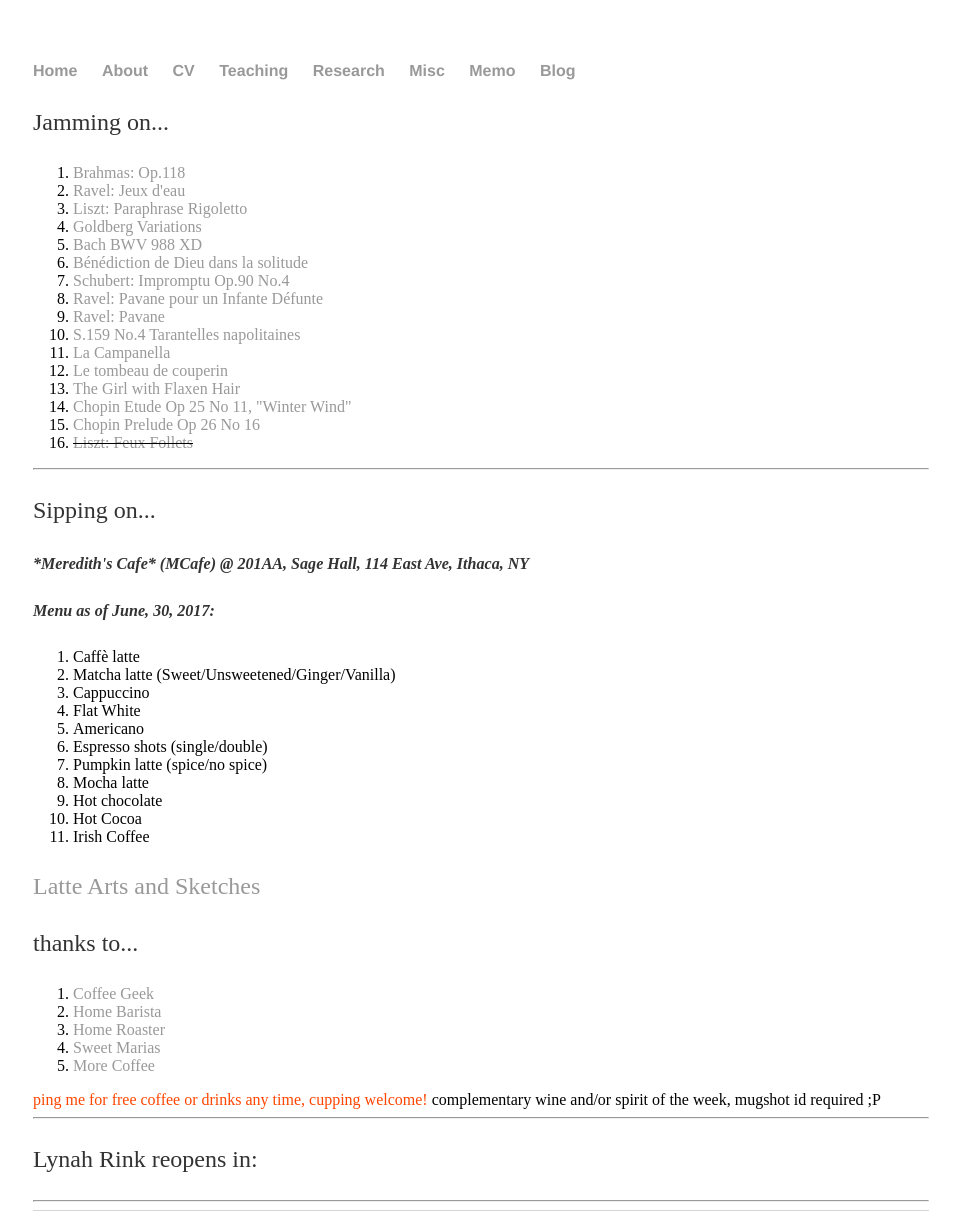
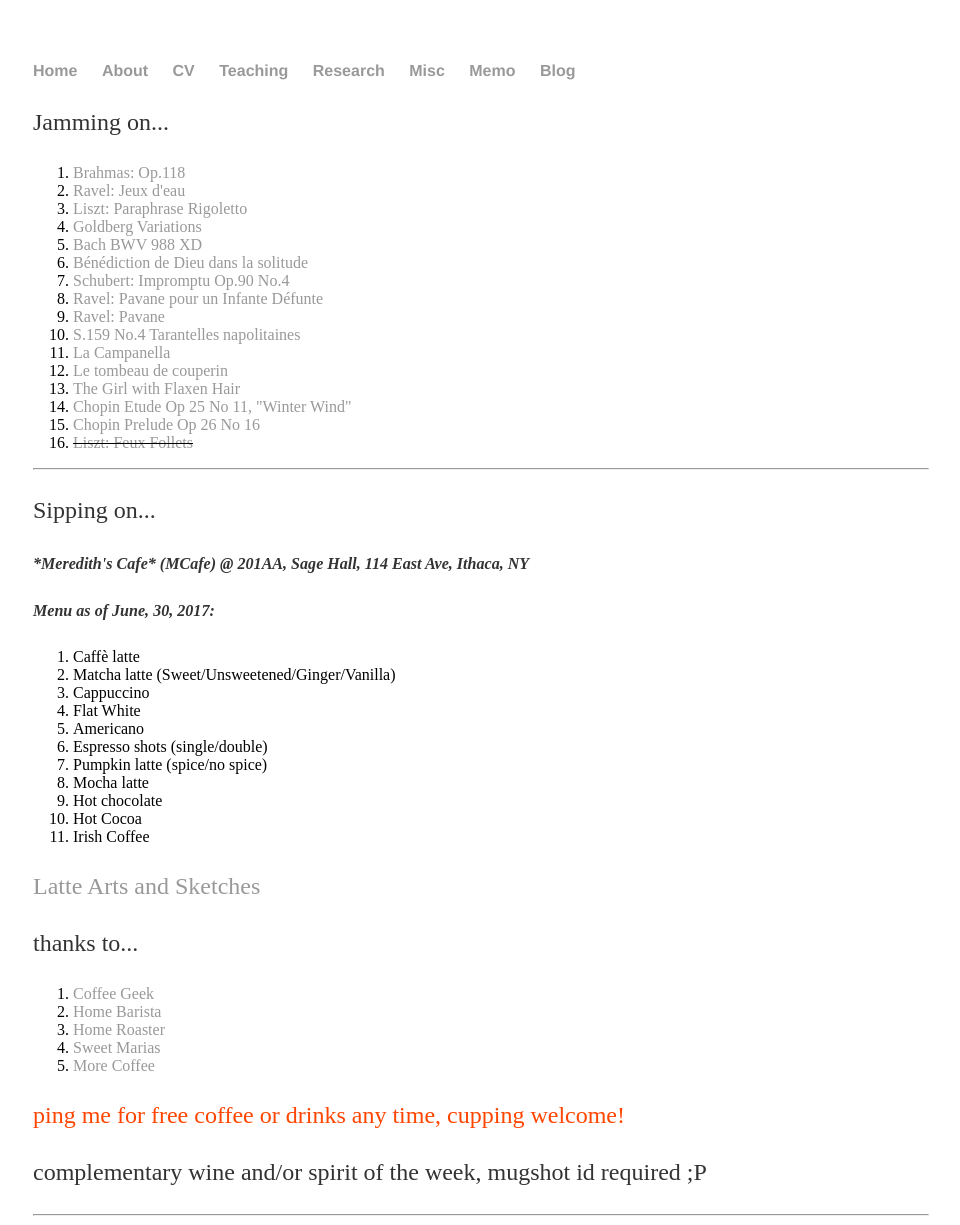
Before and after one commit to shenglih/shenglih.github.io, a Jekyll site: the page built from misc/index.html, in a window 1280 px wide. Shown: the top 1225 px of the page, without its empty margins (159-1119 px from the left). Built offline with Jekyll 4.4.1, drawn with Linux system fonts in a browser that asks for light colours.

Commit message:
Update index.html

```diff
--- a/misc/index.html
+++ b/misc/index.html
@@ -54,8 +54,8 @@
 		<li> <a href="http://www.sweetmarias.com"> Sweet Marias </a></li>
 		<li> <a href="http://morecoffee.com"> More Coffee </a></li>
 	</ol>
-	<span style="color:orangered;">ping me for free coffee or drinks any time, cupping welcome!</span>
-	complementary wine and/or spirit of the week, mugshot id required ;P
+	<p><span style="color:orangered;">ping me for free coffee or drinks any time, cupping welcome!</span></p>
+	<p>complementary wine and/or spirit of the week, mugshot id required ;P</p>
 
 	<hr>
 
```
